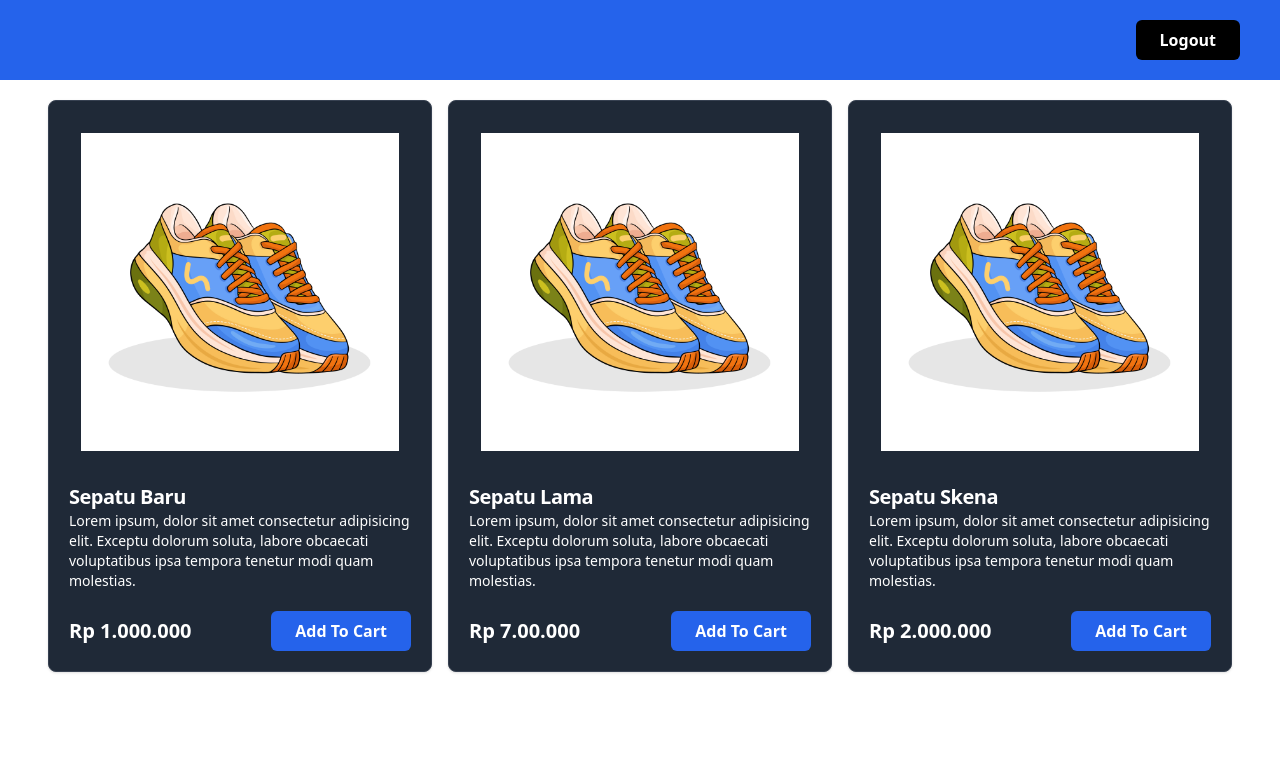
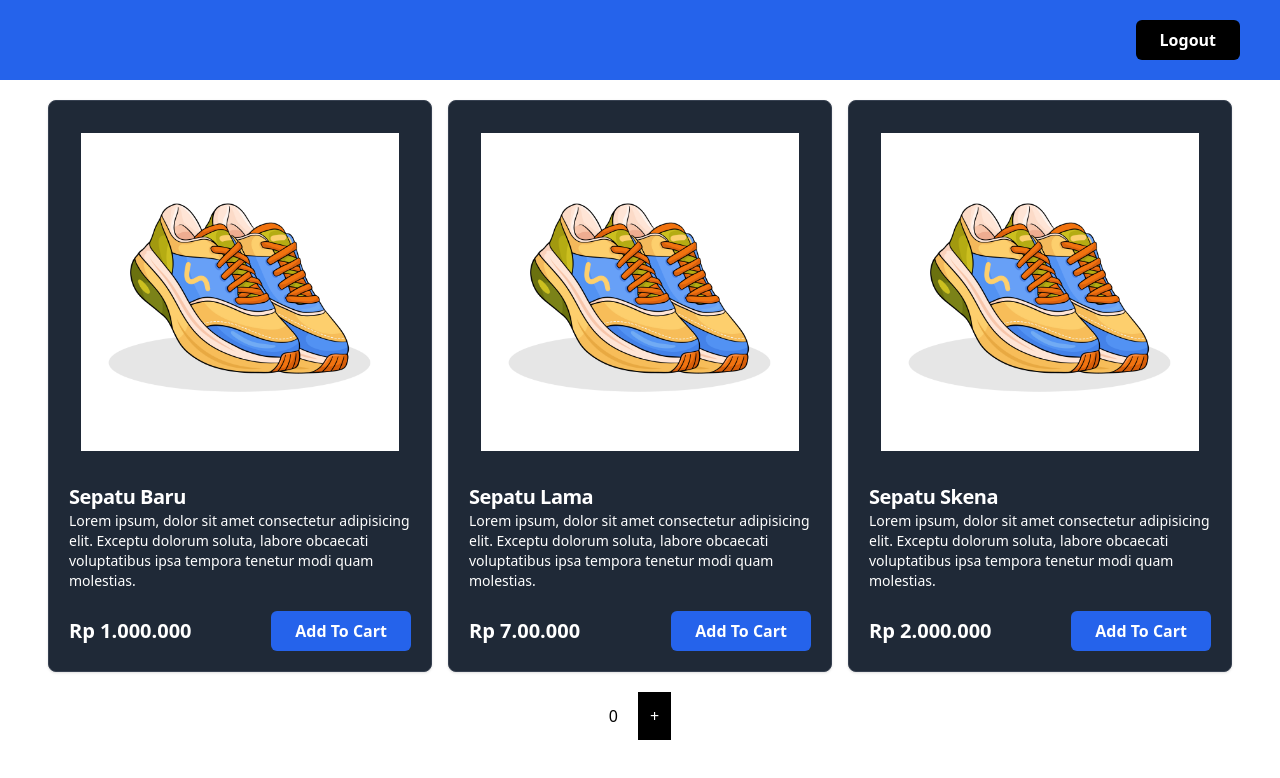
Before and after one commit to msaifurrijaal/react-playground, a React (Vite) app: page /products in a window 1280 px wide. Shown: the top 778 px of the page. Built offline with nearby package versions, Linux system fonts and the light colour scheme.

Commit message:
feat: implements state

```diff
--- /dev/null
+++ b/src/components/fragments/counter.jsx
@@ -0,0 +1,29 @@
+import React from "react";
+
+class Counter extends React.Component {
+  constructor(props) {
+    super(props);
+    this.state = {
+      count: 0,
+    };
+  }
+  render() {
+    return (
+      <div className="flex items-center">
+        <h1 className="mr-5">{this.state.count}</h1>
+        <button
+          className="bg-black text-white p-3"
+          onClick={() =>
+            this.setState({
+              count: this.state.count + 1,
+            })
+          }
+        >
+          +
+        </button>
+      </div>
+    );
+  }
+}
+
+export default Counter;
--- a/src/pages/products.jsx
+++ b/src/pages/products.jsx
@@ -1,5 +1,6 @@
 import Button from "../components/elements/button";
 import CardProduct from "../components/fragments/card_product";
+import Counter from "../components/fragments/counter";
 
 const products = [
   {
@@ -55,6 +56,9 @@
           </CardProduct>
         ))}
       </div>
+      <div className="flex w-100 justify-center">
+        <Counter></Counter>
+      </div>
     </>
   );
 };
```
